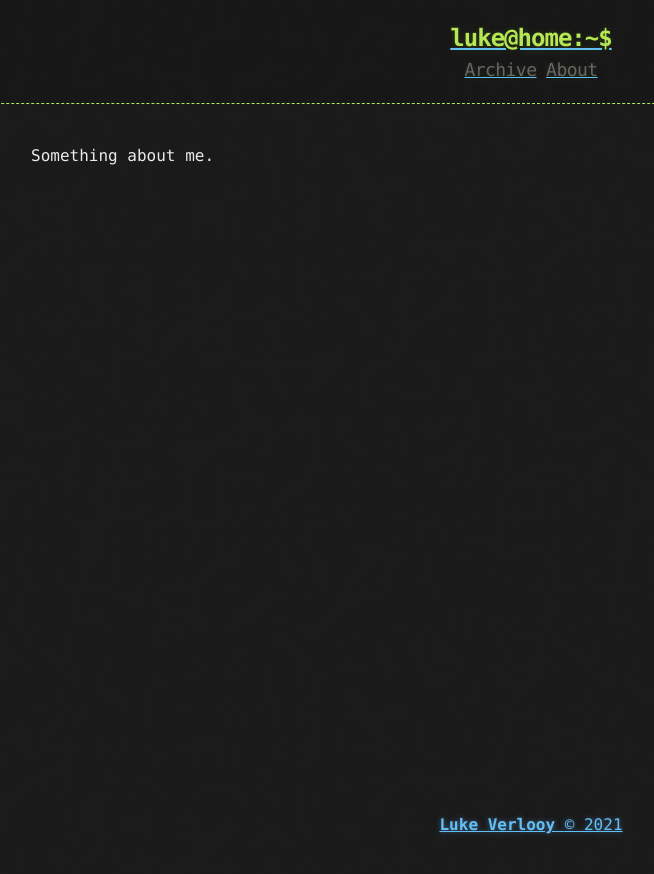
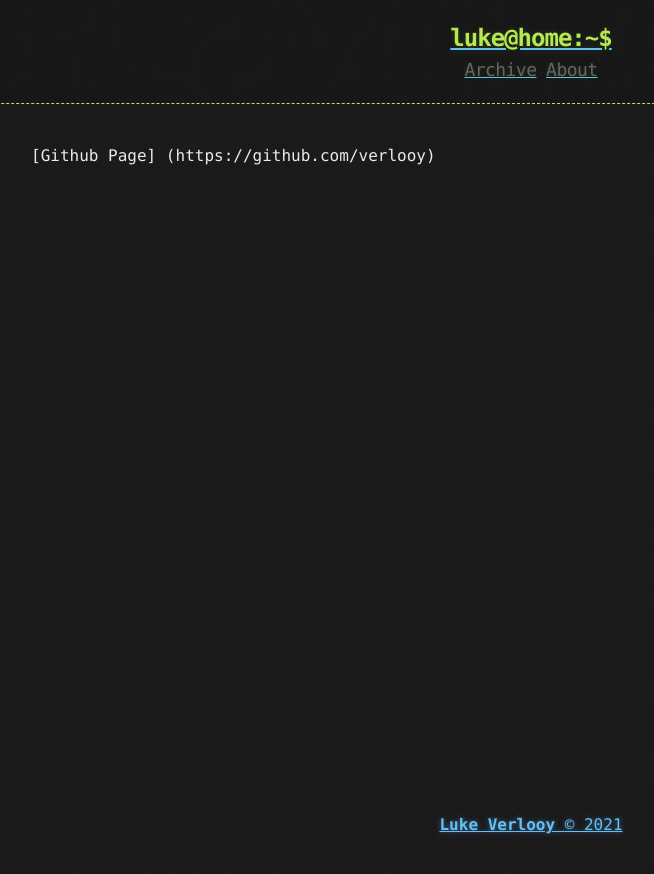
Before and after one commit to verlooy/verlooy.github.io, a Jekyll site: the page built from about.md, in a window 1280 px wide. Shown: the top 874 px of the page, without its empty margins (109-763 px from the left). Built offline with Jekyll 4.4.1, drawn with Linux system fonts in a browser that asks for light colours.

Commit message:
changed about.md

```diff
--- a/about.md
+++ b/about.md
@@ -3,4 +3,4 @@ layout: page
 title: About
 ---
 
-Something about me.
+[Github Page] (https://github.com/verlooy)
```
